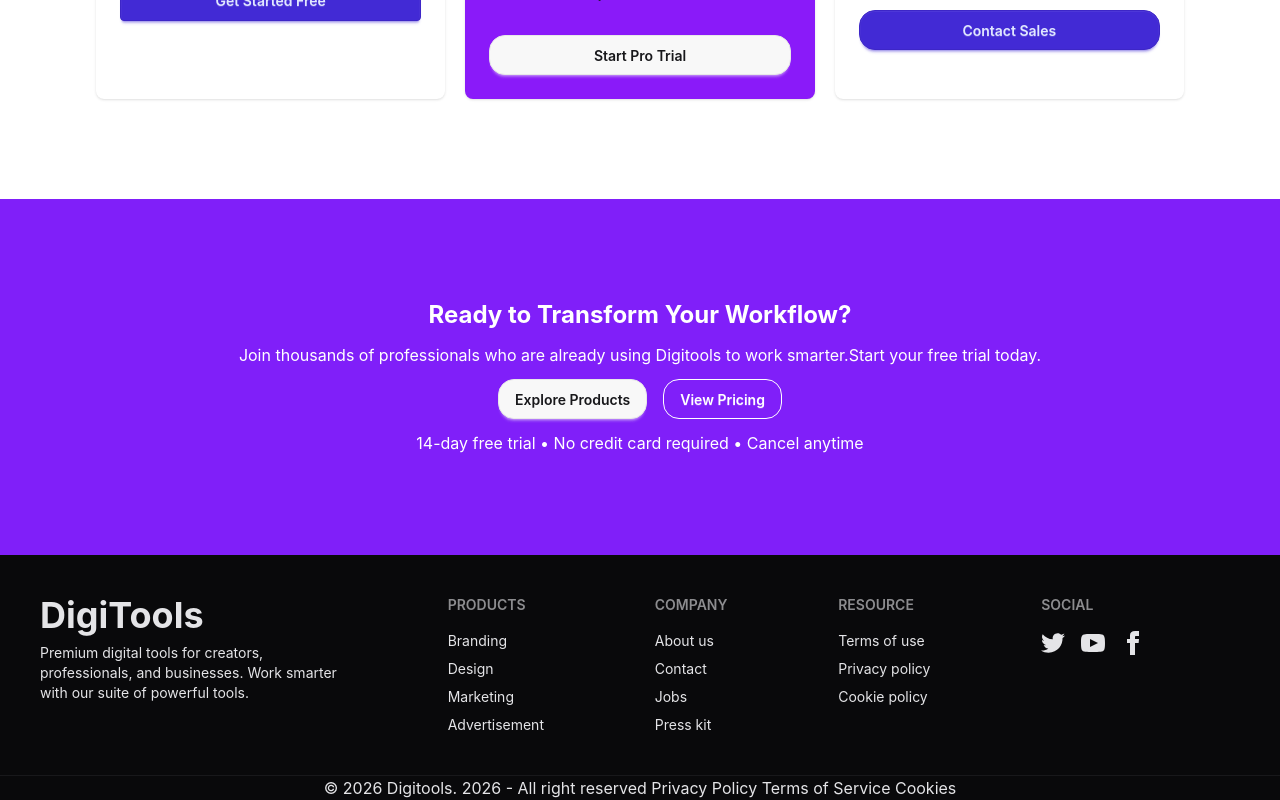
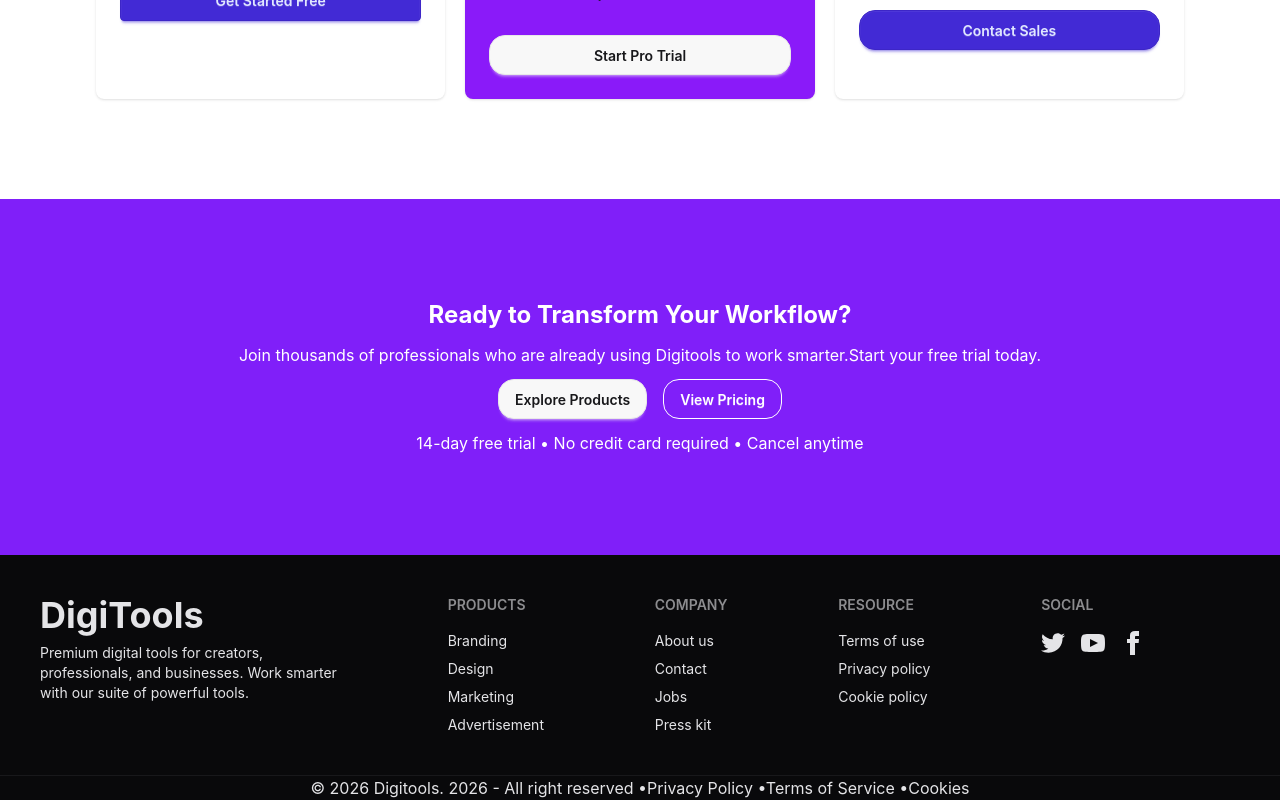
Before and after one commit to ShahidurRahman2/digi-toots-platform, a React (Vite) app: page / in a window 1280 px wide. Shown: the part 3188-3988 px from the top of the page. Built offline with nearby package versions, Linux system fonts and the light colour scheme.

Commit message:
commit no 6

```diff
--- a/src/App.jsx
+++ b/src/App.jsx
@@ -618,7 +618,7 @@ function App() {
       <div className="final">
         <hr />
         <aside className="mx-auto w-full bg-neutral text-neutral-content">
-          <p className="text-center ">© 2026 Digitools.  {new Date().getFullYear()} - All right reserved Privacy Policy           Terms of Service           Cookies</p>
+          <p className="text-center ">© 2026 Digitools.  {new Date().getFullYear()} - All right reserved    •Privacy Policy           •Terms of Service            •Cookies</p>
         </aside>
       </div>
 
```
